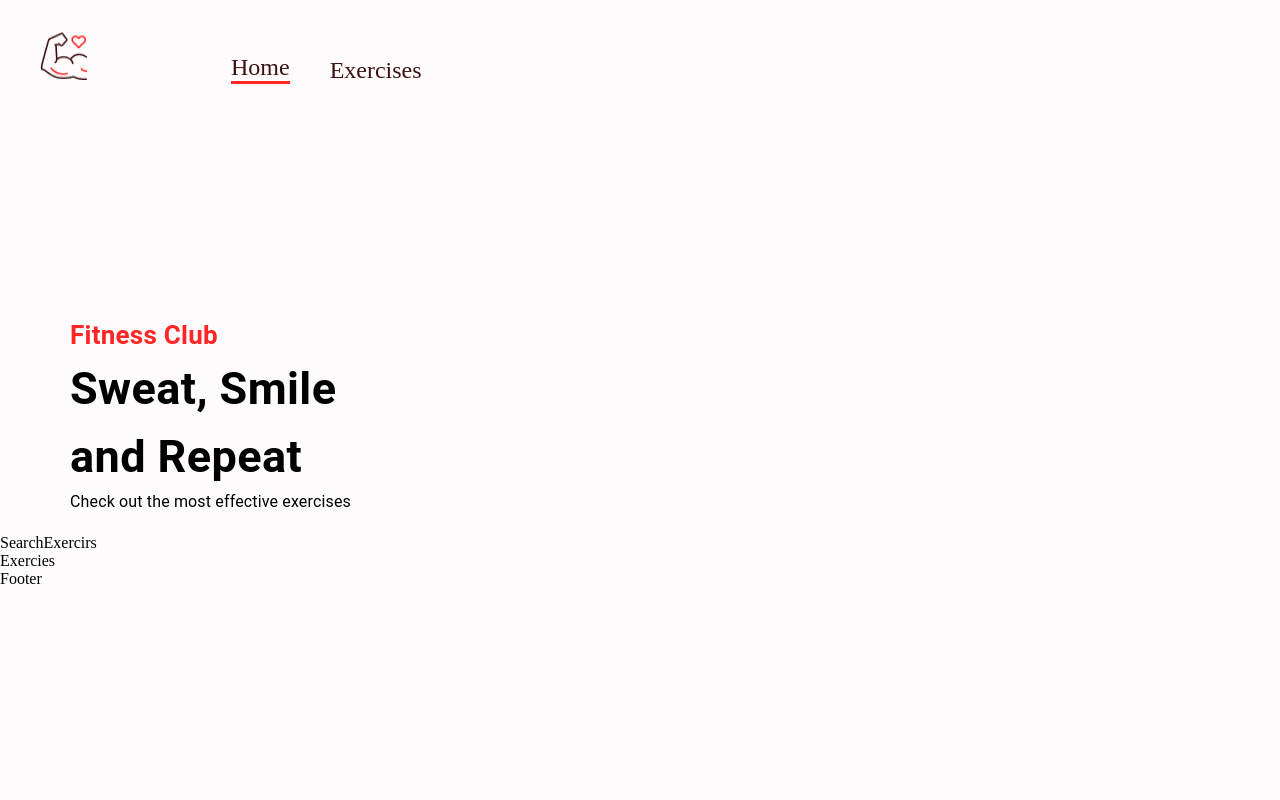
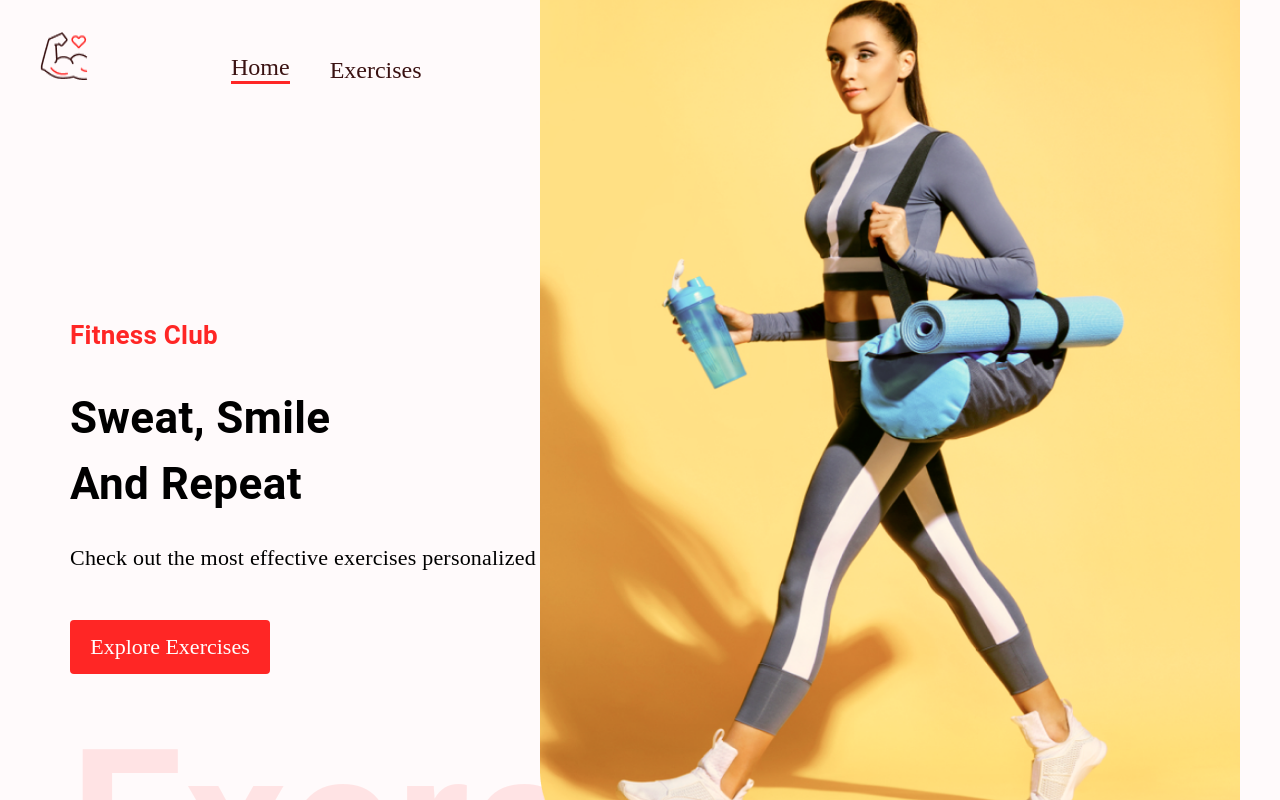
Before and after one commit to aladin-jridi/My_Gym, a React (Create React App) app in the folder my_gym/: page / in a window 1280 px wide. Shown: the top 800 px of the page. Built offline with nearby package versions, Linux system fonts and the light colour scheme.

Commit message:
done withe banner style

```diff
--- a/my_gym/src/components/HeroBanner.js
+++ b/my_gym/src/components/HeroBanner.js
@@ -1,23 +1,72 @@
-import React from 'react'
-import { Box, Stack, Typography } from '@mui/material'
-import { fontSize } from '@mui/system'
-const HeroBanner = () => {
-  return (
-    <Box sx={{
-        mt:{lg: '212px', xs: '70px'},
-        ml: {sm: '50px'}
-    }} position = 'relative' p = '20px'>
-        <Typography color='#FF2625' fontWeight='600' fontSize='26px'>
-            Fitness Club
-        </Typography>
-        <Typography fontWeight={700} sx={{fontSize:{lg: '45px', xs: '40px'}}}>
-            Sweat, Smile <br/> and Repeat
-        </Typography>
-        <Typography>
-            Check out the most effective exercises
-        </Typography>
-    </Box>
-  )
-}
+// import React from "react";
+// import { Box, Stack, Typography, fontSize, Button } from "@mui/material";
 
-export default HeroBanner
+// import HeroBannerImage from "../assets/images/banner.png";
+
+// const HeroBanner = () => {
+//   return (
+//     <Box
+//       sx={{
+//         mt: { lg: "212px", xs: "70px" },
+//         ml: { sm: "50px" },
+//       }}
+//       position="relative"
+//       p="20px"
+//     >
+//       <Typography color="#FF2625" fontWeight="600" fontSize="26px">
+//         Fitness Club
+//       </Typography>
+//       <Typography
+//         fontWeight={700}
+//         sx={{ fontSize: { lg: "45px", xs: "40px" } }}
+//       >
+//         Sweat, Smile <br /> and Repeat
+//       </Typography>
+//       <Typography fontStyle="23px" lineHeight="36px" mb={4}>
+//         Check out the most effective exercises
+//       </Typography>
+//       <Button href="#exercies" variant="contained" color="error">
+//         Explore Exercises
+//       </Button>
+//       <Typography
+//         fontWeight={600}
+//         color="#FF2625"
+//         sx={{
+//           opacity: "0.1",
+//           display: { lg: "block", xs: "none" },
+//           fontSize: "200px",
+//         }}
+//       >
+//         Exercise
+//       </Typography>
+//       <img src={HeroBannerImage} alt="banner" className="hero-banner" />
+//     </Box>
+//   );
+// };
+// export default HeroBanner;
+import React from 'react';
+import { Box, Stack, Typography } from '@mui/material';
+
+import HeroBannerImage from '../assets/images/banner.png';
+
+const HeroBanner = () => (
+  <Box sx={{ mt: { lg: '212px', xs: '70px' }, ml: { sm: '50px' } }} position="relative" p="20px">
+    <Typography color="#FF2625" fontWeight="600" fontSize="26px">Fitness Club</Typography>
+    <Typography fontWeight={700} sx={{ fontSize: { lg: '44px', xs: '40px' } }} mb="23px" mt="30px">
+      Sweat, Smile <br />
+      And Repeat
+    </Typography>
+    <Typography fontSize="22px" fontFamily="Alegreya" lineHeight="35px">
+      Check out the most effective exercises personalized to you
+    </Typography>
+    <Stack>
+      <a href="#exercises" style={{ marginTop: '45px', textDecoration: 'none', width: '200px', textAlign: 'center', background: '#FF2625', padding: '14px', fontSize: '22px', textTransform: 'none', color: 'white', borderRadius: '4px' }}>Explore Exercises</a>
+    </Stack>
+    <Typography fontWeight={600} color="#FF2625" sx={{ opacity: '0.1', display: { lg: 'block', xs: 'none' }, fontSize: '200px' }}>
+      Exercise
+    </Typography>
+    <img src={HeroBannerImage} alt="hero-banner" className="hero-banner-img" />
+  </Box>
+);
+
+export default HeroBanner;
--- a/my_gym/src/pages/Home.js
+++ b/my_gym/src/pages/Home.js
@@ -1,4 +1,4 @@
-import { useState } from "react"
+// import { useState } from "react"
 import React  from 'react'
 import { Box } from "@mui/system"
 import HeroBanner from "../components/HeroBanner"
```
